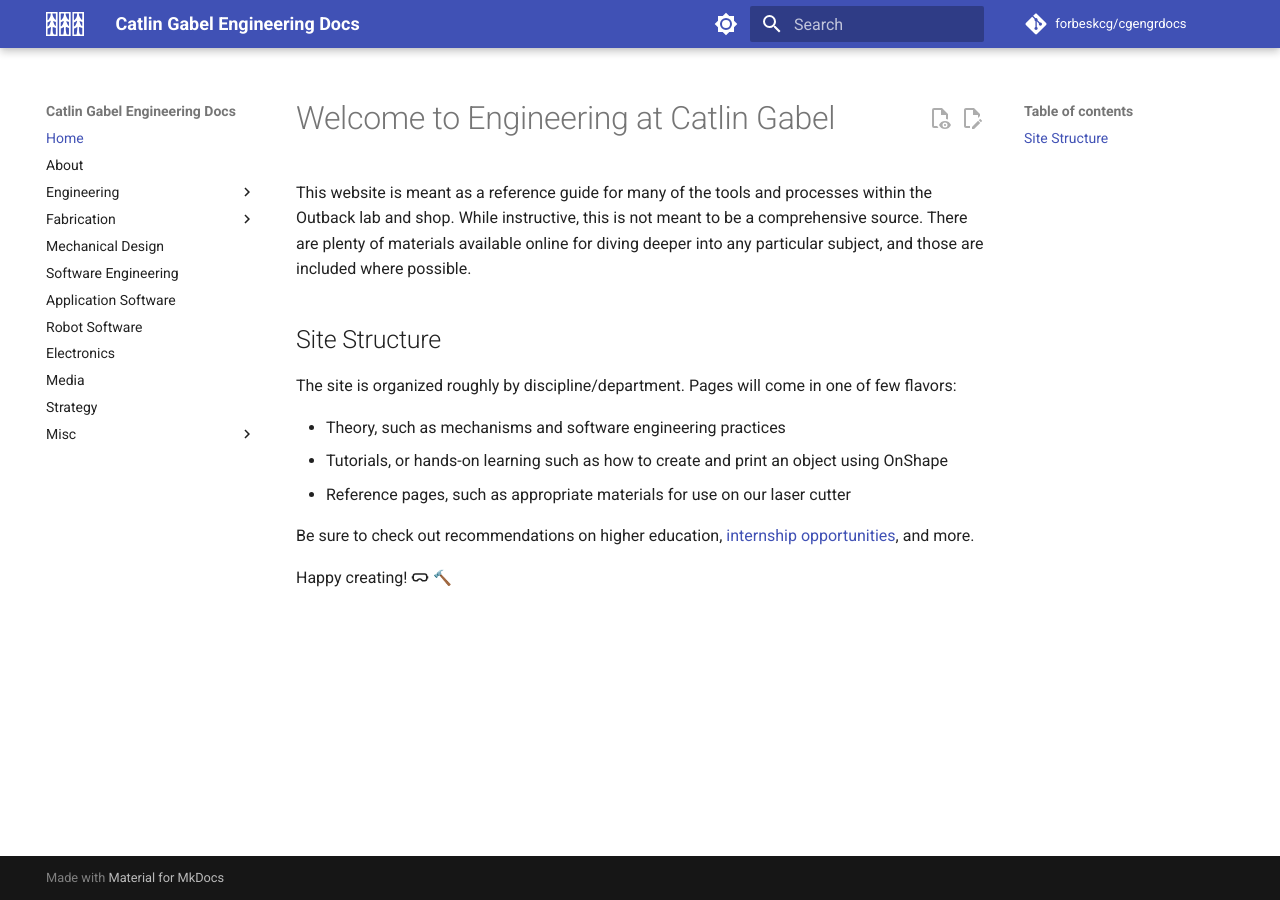
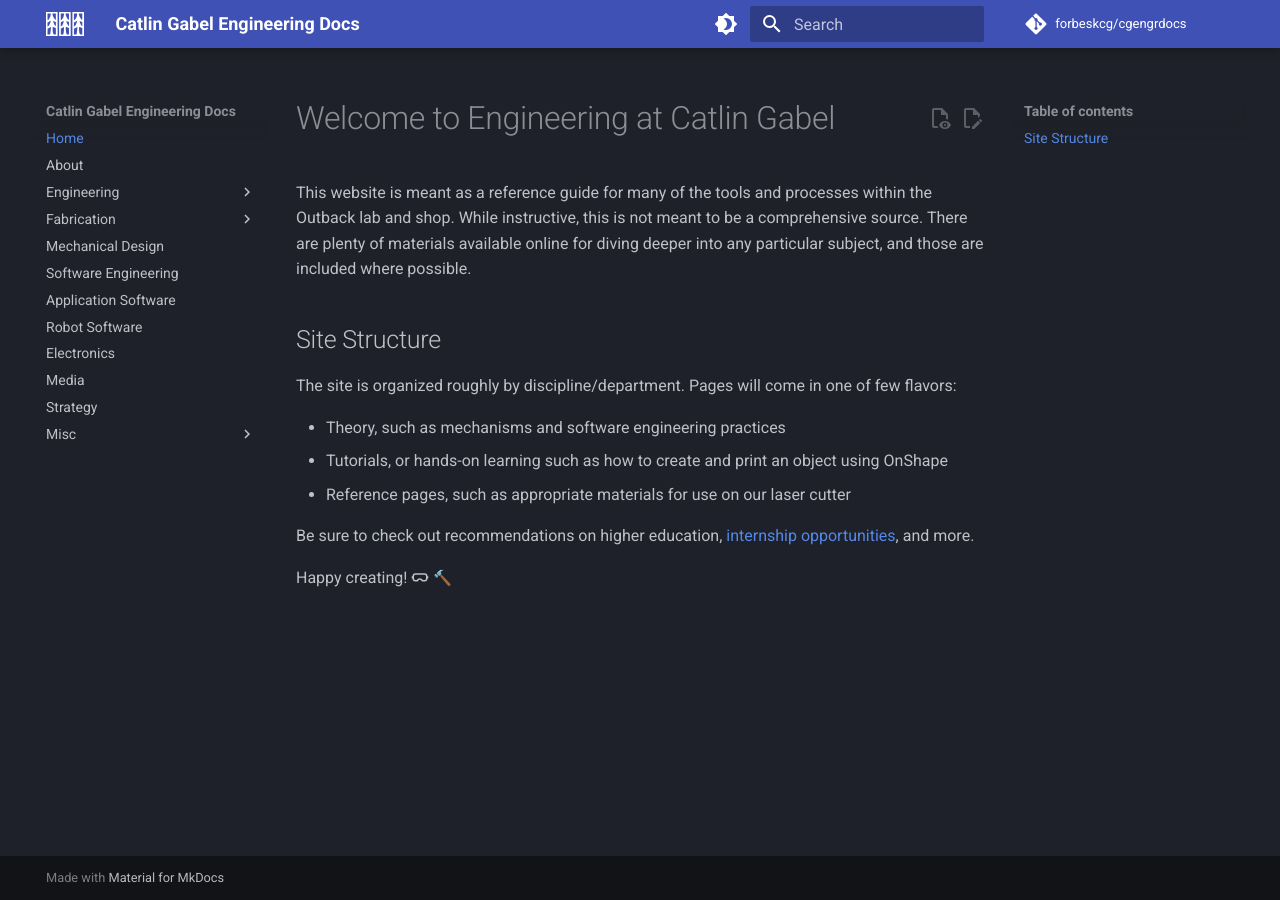
Before and after one commit to forbeskcg/cgengrdocs, an MkDocs documentation site: the page built from docs/index.md, in a window 1280 px wide. Built offline with MkDocs 1.6.1 and Material for MkDocs 9.7.7, drawn with Linux system fonts in a browser that asks for light colours; emoji names are drawn with the system emoji font; comment, search, counter and statistics services are not loaded.

```diff
--- a/mkdocs.yml
+++ b/mkdocs.yml
@@ -4,17 +4,16 @@ theme:
   name: material
   custom_dir: overrides
   palette:
+    - scheme: slate
+      toggle:
+        icon: material/brightness-4
+        name: Switch to light mode
+
     # Palette toggle for light mode
     - scheme: default
       toggle:
         icon: material/brightness-7
         name: Switch to dark mode
-
-    # Palette toggle for dark mode
-    - scheme: slate
-      toggle:
-        icon: material/brightness-4
-        name: Switch to light mode
 
     # - primary: deep orange
     # - accent: purple
```
